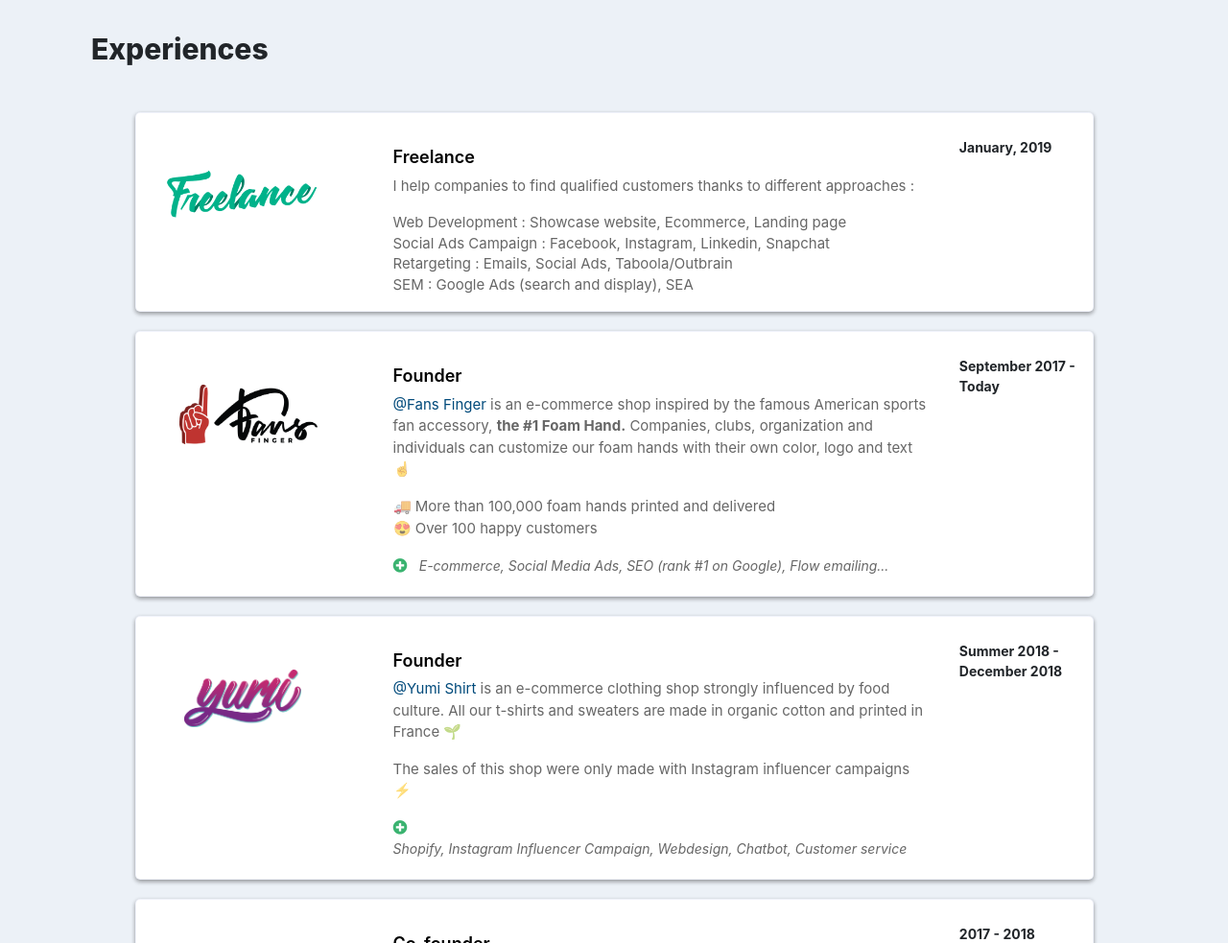
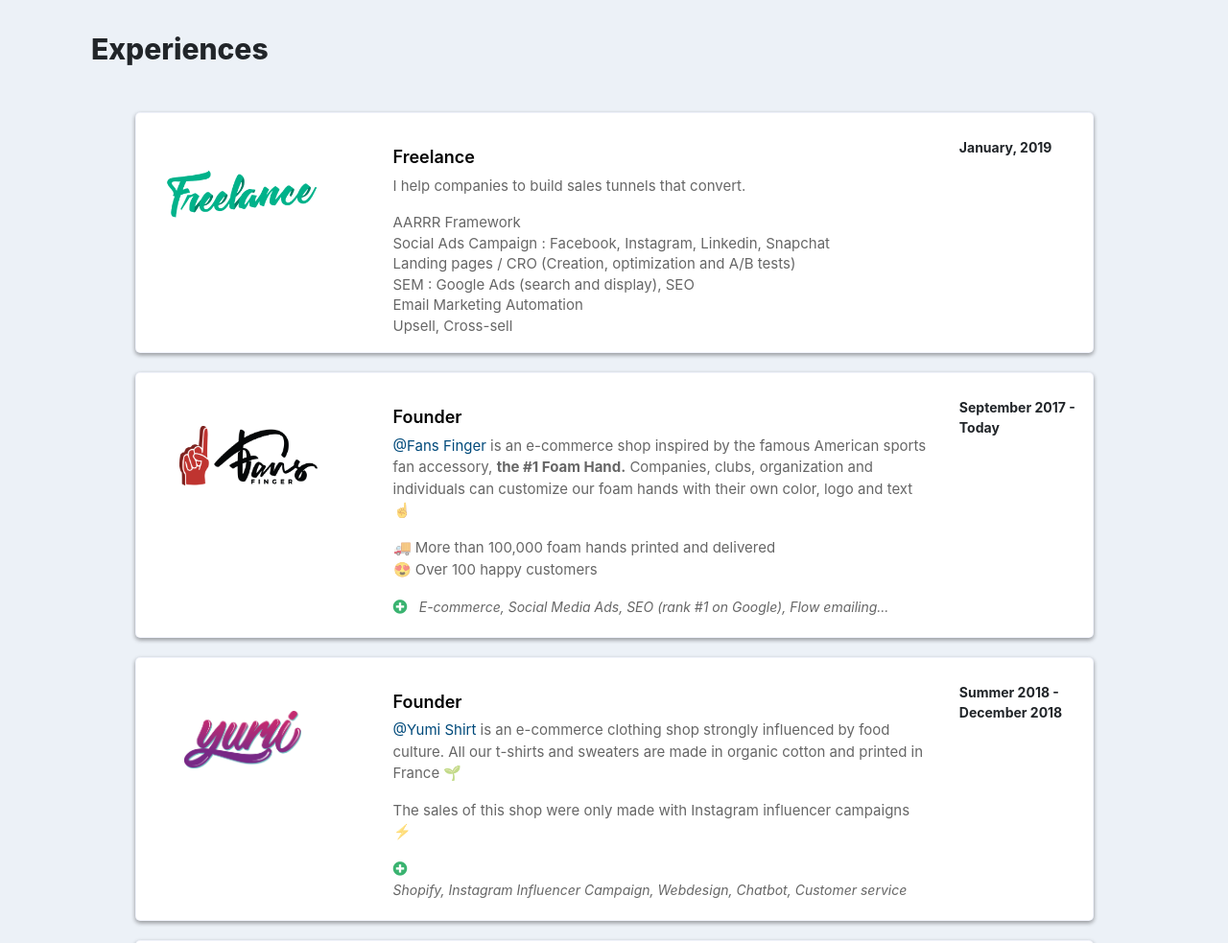
Before and after one commit to mctinmar/Resume, a plain HTML site: page index.html in a window 1280 px wide. Shown: the part 1369-2352 px from the top of the page at 96% size. Drawn offline with nearby package versions, Linux system fonts and the light colour scheme.

Commit message:
update freelance

```diff
--- a/index.html
+++ b/index.html
@@ -167,11 +167,13 @@
                   </div>
                   <div class="col-md-7 exp-info">
                     <h2 class="exp-title-2">Freelance</h2>
-                        <p>I help companies to find qualified customers thanks to different approaches :</p>
-                        <p class="exp-paragraph-custom">Web Development : Showcase website, Ecommerce, Landing page</p>
+                        <p>I help companies to build sales tunnels that convert. </p>
+                        <p class="exp-paragraph-custom">AARRR Framework</p>
                         <p class="exp-paragraph-custom">Social Ads Campaign : Facebook, Instagram, Linkedin, Snapchat</p>
-                        <p class="exp-paragraph-custom">Retargeting : Emails, Social Ads, Taboola/Outbrain</p>
-                        <p>SEM : Google Ads (search and display), SEA</p>
+                        <p class="exp-paragraph-custom">Landing pages / CRO (Creation, optimization and A/B tests)</p>
+                        <p class="exp-paragraph-custom">SEM : Google Ads (search and display), SEO</p>
+                        <p class="exp-paragraph-custom">Email Marketing Automation</p>
+                        <p>Upsell, Cross-sell</p>
                          <!--<<ul class="list-inline-1">
                             <li class="list-inline-item">
                                 <i class="fas fa-plus-circle" style="color: #3ab370"></i>
```
